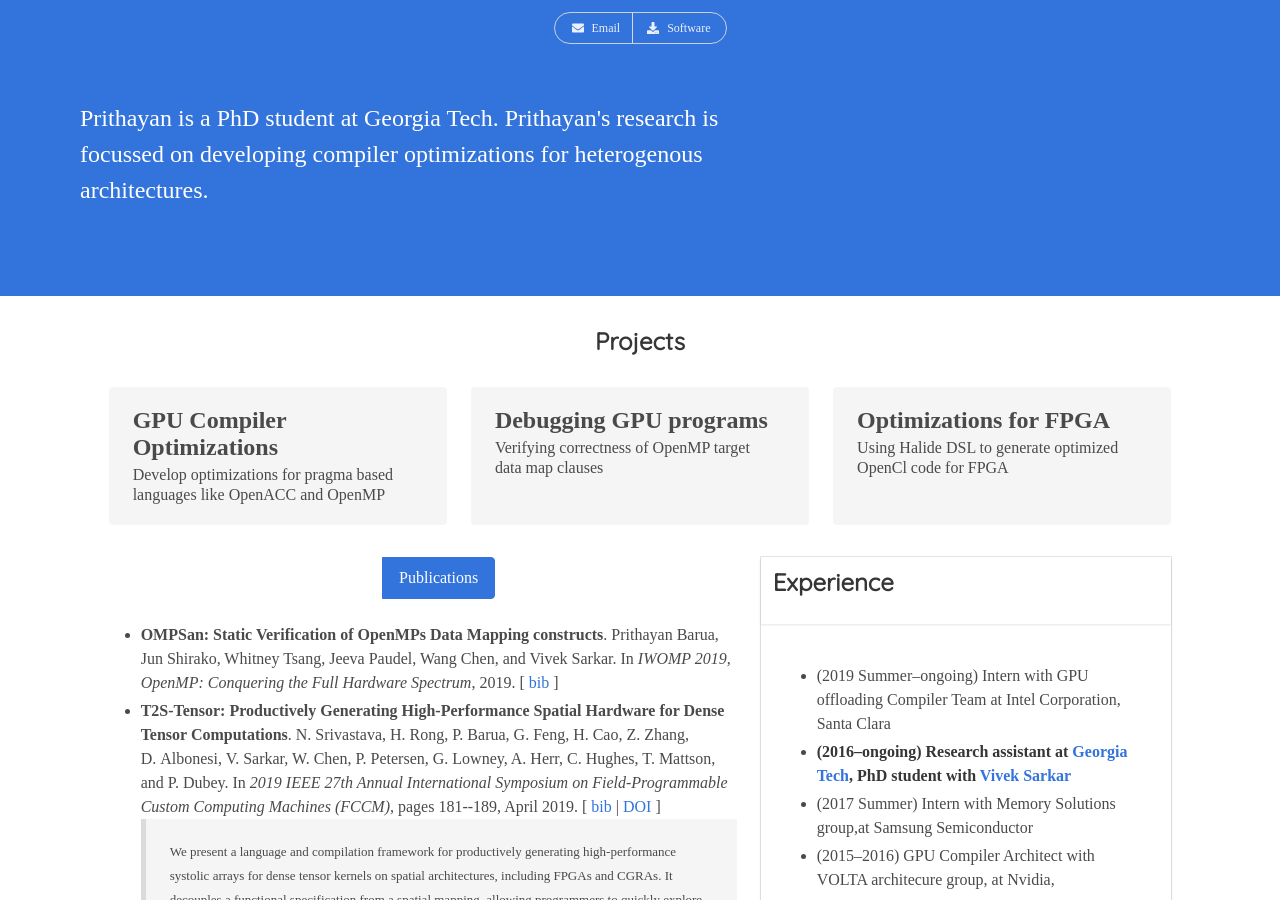
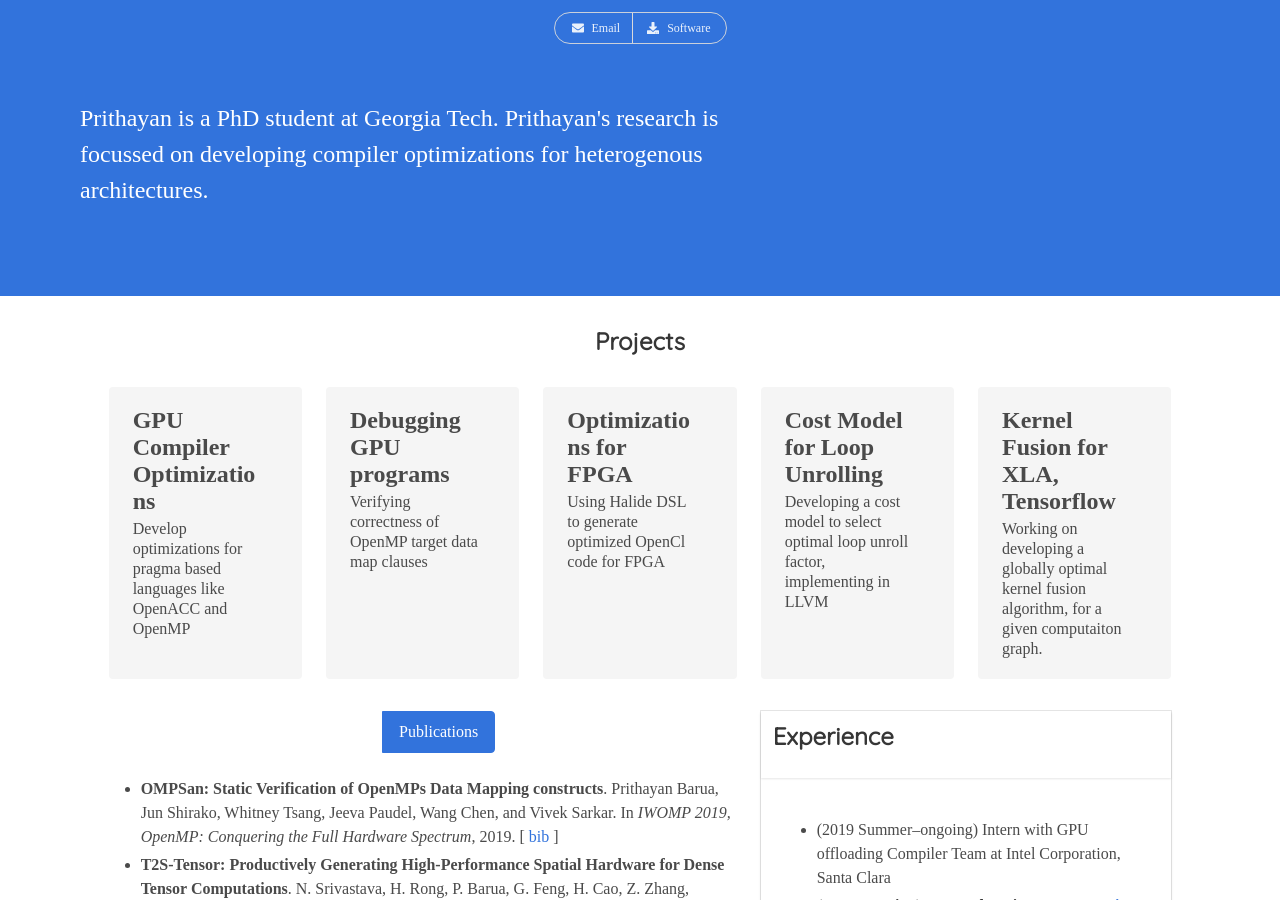
Before and after one commit to prithayan/prithayan.github.io, a Jekyll site: the page built from index.html, in a window 1280 px wide and 900 px high. Built offline with Jekyll 4.4.1, drawn with Linux system fonts in a browser that asks for light colours; nearby versions of some CDN libraries; some web fonts are replaced.

Commit message:
projects

```diff
--- a/index.html
+++ b/index.html
@@ -81,6 +81,21 @@
             <div href="#" class="tile is-child notification">
               <p class="title">Optimizations for FPGA </p>
               <p class="subtitle"> Using Halide DSL to generate optimized OpenCl code for FPGA </p>
+            </div>
+          </div>
+          <div class="tile is-parent">
+            <div href="#" class="tile is-child notification">
+              <p class="title">Cost Model for Loop Unrolling </p>
+              <p class="subtitle"> Developing a cost model to select optimal loop unroll factor,
+              implementing in LLVM </p>
+            </div>
+          </div>
+          <div class="tile is-parent">
+            <div href="#" class="tile is-child notification">
+              <p class="title">Kernel Fusion for XLA, Tensorflow </p>
+              <p class="subtitle"> Working on developing a globally optimal
+              kernel fusion algorithm, for a given computaiton graph.
+               </p>
             </div>
           </div>
         </div>
@@ -178,7 +193,7 @@
             </div>
 
         <div id="education" class="card"
-          style="width:20em;margin-top:10em;margin-right:1em">
+          style="width:30em;margin-top:10em;margin-right:5em">
           <div class="card-header">
           </div>
           <div class="card-content">
```
